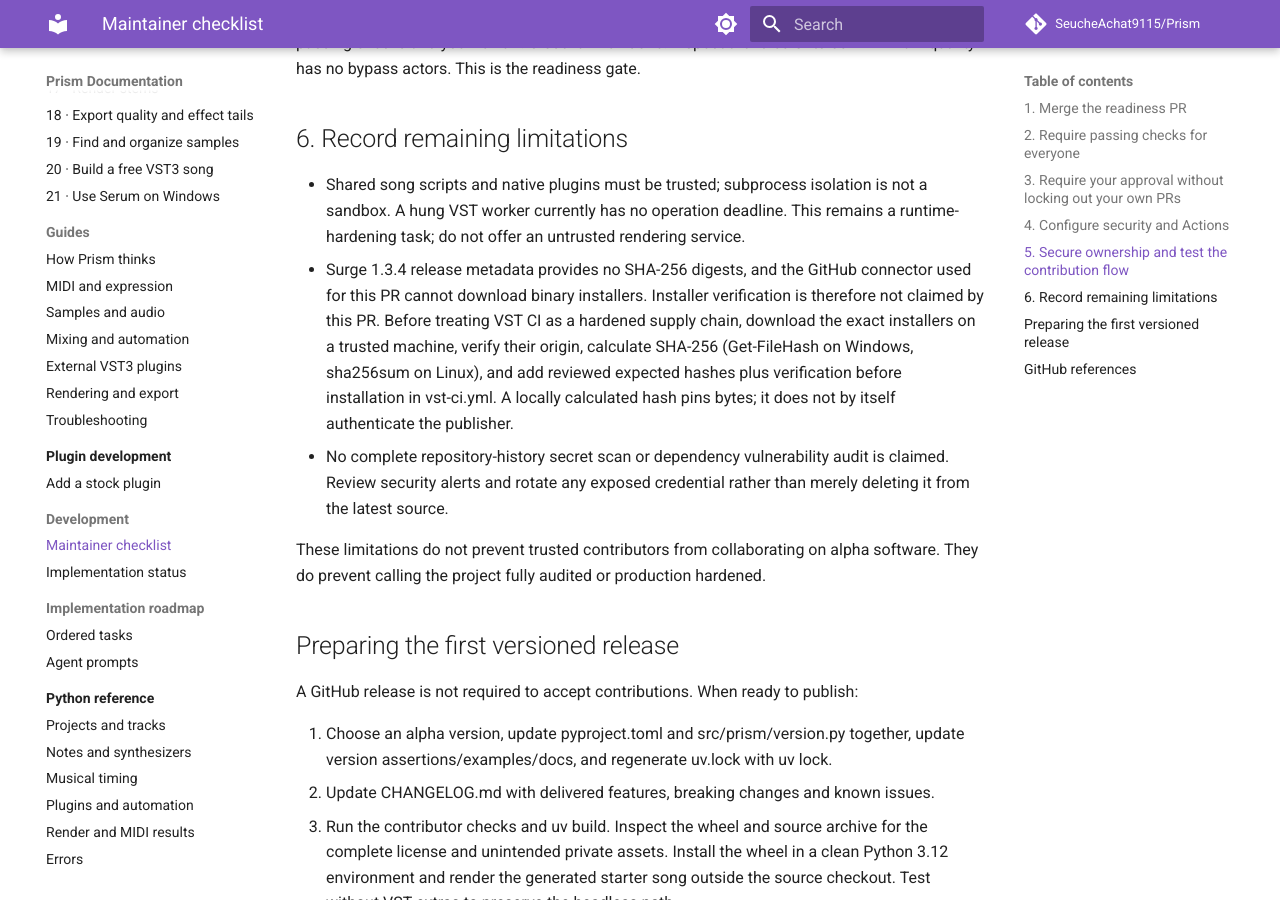
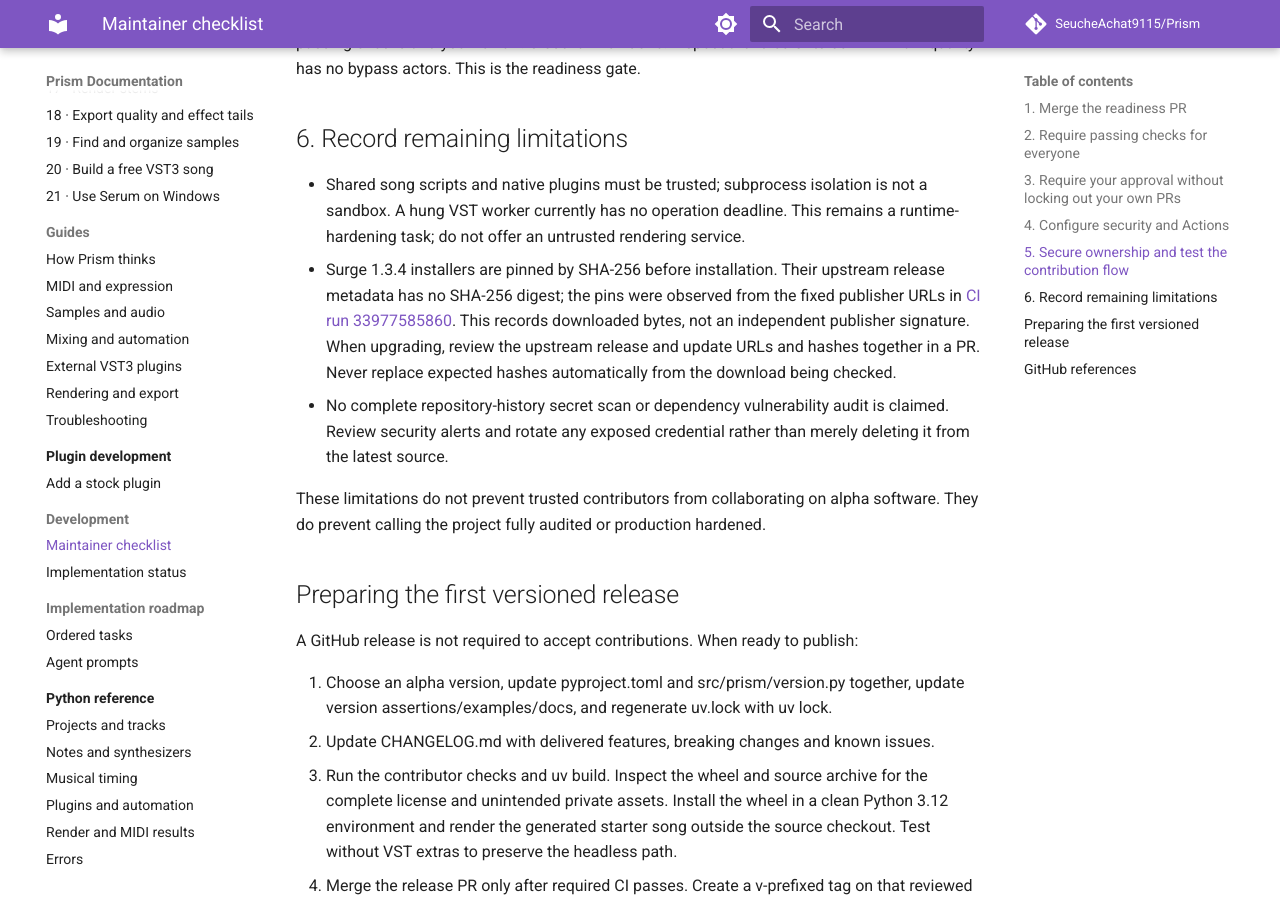
Before and after one commit to SeucheAchat9115/Prism, an MkDocs documentation site: the page built from docs/development/maintainer-checklist.md, in a window 1280 px wide and 900 px high, scrolled down 2530 px. Built offline with MkDocs 1.6.1 and Material for MkDocs 9.7.7, drawn with Linux system fonts in a browser that asks for light colours; comment, search, counter and statistics services are not loaded.

Commit message:
Verify Surge installers against observed SHA-256 pins before execution

```diff
--- a/docs/development/maintainer-checklist.md
+++ b/docs/development/maintainer-checklist.md
@@ -94,13 +94,12 @@
 - Shared song scripts and native plugins must be trusted; subprocess isolation is
   not a sandbox. A hung VST worker currently has no operation deadline. This remains
   a runtime-hardening task; do not offer an untrusted rendering service.
-- Surge 1.3.4 release metadata provides no SHA-256 digests, and the GitHub connector
-  used for this PR cannot download binary installers. Installer verification is
-  therefore not claimed by this PR. Before treating VST CI as a hardened supply
-  chain, download the exact installers on a trusted machine, verify their origin,
-  calculate SHA-256 (Get-FileHash on Windows, sha256sum on Linux), and add reviewed
-  expected hashes plus verification before installation in vst-ci.yml. A locally
-  calculated hash pins bytes; it does not by itself authenticate the publisher.
+- Surge 1.3.4 installers are pinned by SHA-256 before installation. Their upstream
+  release metadata has no SHA-256 digest; the pins were observed from the fixed
+  publisher URLs in [CI run 33977585860](https://github.com/SeucheAchat9115/Prism/actions/runs/33977585860).
+  This records downloaded bytes, not an independent publisher signature. When
+  upgrading, review the upstream release and update URLs and hashes together in
+  a PR. Never replace expected hashes automatically from the download being checked.
 - No complete repository-history secret scan or dependency vulnerability audit is
   claimed. Review security alerts and rotate any exposed credential rather than
   merely deleting it from the latest source.
```
Also changed, not shown: CHANGELOG.md (+1 -1 lines), SECURITY.md (+4 -3 lines), 2 other files.
